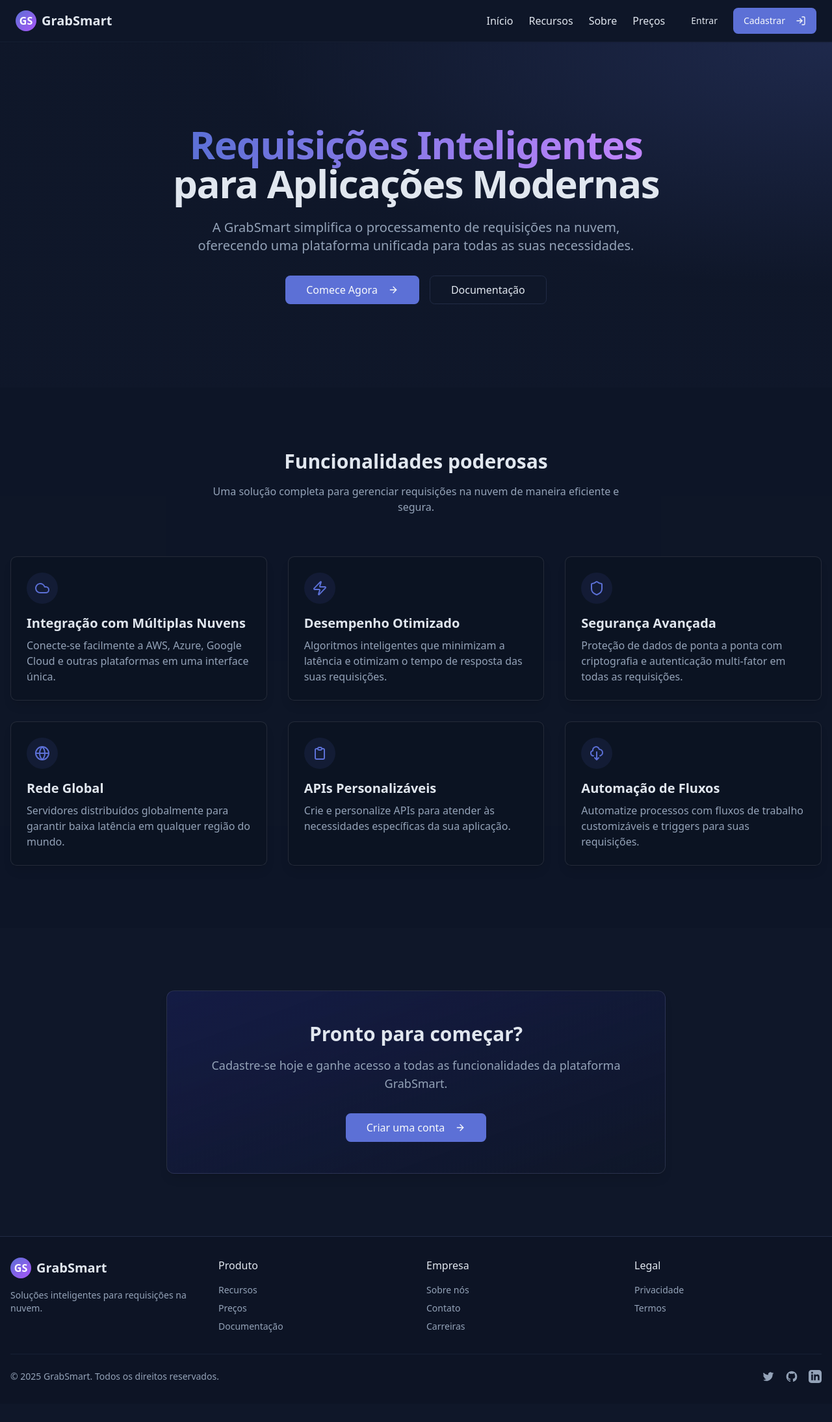
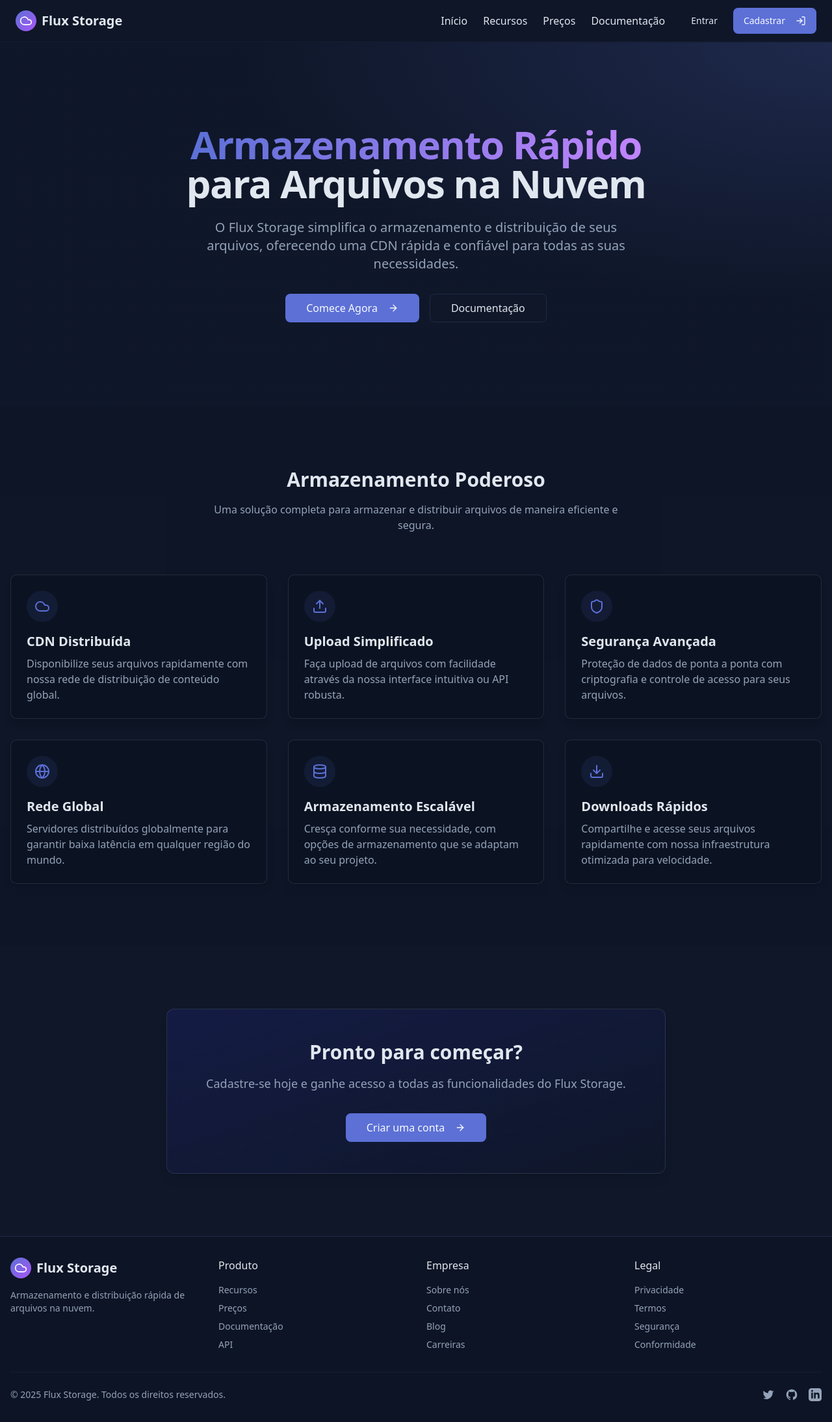
Before and after one commit to claudileij/grabspark-hub, a React (Vite) app: page / in a window 1280 px wide. Shown: the whole page at 65% size. Before the commit the page ends 2160 px from the top, so only its background shows below. Built offline with nearby package versions, Linux system fonts and the light colour scheme.

Commit message:
Rename project to Flux Storage
Update the website to reflect the new CDN and File Hosting focus.

```diff
--- a/index.html
+++ b/index.html
@@ -4,17 +4,17 @@
   <head>
     <meta charset="UTF-8" />
     <meta name="viewport" content="width=device-width, initial-scale=1.0" />
-    <title>GrabSmart - Requisições Inteligentes na Nuvem</title>
-    <meta name="description" content="GrabSmart - Plataforma para gerenciamento eficiente de requisições na nuvem" />
-    <meta name="author" content="GrabSmart" />
+    <title>Flux Storage - Armazenamento e CDN para seus arquivos</title>
+    <meta name="description" content="Flux Storage - Plataforma para armazenamento e distribuição rápida de arquivos na nuvem" />
+    <meta name="author" content="Flux Storage" />
 
-    <meta property="og:title" content="GrabSmart - Requisições Inteligentes na Nuvem" />
-    <meta property="og:description" content="Plataforma para gerenciamento eficiente de requisições na nuvem" />
+    <meta property="og:title" content="Flux Storage - Armazenamento e CDN para seus arquivos" />
+    <meta property="og:description" content="Plataforma para armazenamento e distribuição rápida de arquivos na nuvem" />
     <meta property="og:type" content="website" />
     <meta property="og:image" content="https://lovable.dev/opengraph-image-p98pqg.png" />
 
     <meta name="twitter:card" content="summary_large_image" />
-    <meta name="twitter:site" content="@grabsmart" />
+    <meta name="twitter:site" content="@fluxstorage" />
     <meta name="twitter:image" content="https://lovable.dev/opengraph-image-p98pqg.png" />
 
     <link rel="preconnect" href="https://fonts.googleapis.com">
--- a/src/components/Footer.tsx
+++ b/src/components/Footer.tsx
@@ -1,5 +1,6 @@
 
 import { Link } from "react-router-dom";
+import { Cloud } from "lucide-react";
 
 const Footer = () => {
   return (
@@ -9,12 +10,12 @@ const Footer = () => {
           <div className="space-y-4">
             <div className="flex items-center space-x-2">
               <div className="w-8 h-8 rounded-full bg-gradient-to-br from-primary to-purple-500 flex items-center justify-center">
-                <span className="font-bold text-white">GS</span>
+                <Cloud className="w-5 h-5 text-white" />
               </div>
-              <span className="text-xl font-semibold text-foreground">GrabSmart</span>
+              <span className="text-xl font-semibold text-foreground">Flux Storage</span>
             </div>
             <p className="text-muted-foreground text-sm">
-              Soluções inteligentes para requisições na nuvem.
+              Armazenamento e distribuição rápida de arquivos na nuvem.
             </p>
           </div>
 
@@ -36,6 +37,11 @@ const Footer = () => {
                   Documentação
                 </Link>
               </li>
+              <li>
+                <Link to="/api" className="text-muted-foreground hover:text-primary transition-colors">
+                  API
+                </Link>
+              </li>
             </ul>
           </div>
 
@@ -50,6 +56,11 @@ const Footer = () => {
               <li>
                 <Link to="/contact" className="text-muted-foreground hover:text-primary transition-colors">
                   Contato
+                </Link>
+              </li>
+              <li>
+                <Link to="/blog" className="text-muted-foreground hover:text-primary transition-colors">
+                  Blog
                 </Link>
               </li>
               <li>
@@ -73,13 +84,23 @@ const Footer = () => {
                   Termos
                 </Link>
               </li>
+              <li>
+                <Link to="/security" className="text-muted-foreground hover:text-primary transition-colors">
+                  Segurança
+                </Link>
+              </li>
+              <li>
+                <Link to="/compliance" className="text-muted-foreground hover:text-primary transition-colors">
+                  Conformidade
+                </Link>
+              </li>
             </ul>
           </div>
         </div>
 
         <div className="border-t border-border/50 mt-8 pt-6 flex flex-col md:flex-row justify-between items-center">
           <p className="text-sm text-muted-foreground">
-            &copy; {new Date().getFullYear()} GrabSmart. Todos os direitos reservados.
+            &copy; {new Date().getFullYear()} Flux Storage. Todos os direitos reservados.
           </p>
           <div className="flex space-x-4 mt-4 md:mt-0">
             <a href="#" className="text-muted-foreground hover:text-primary">
--- a/src/components/Navbar.tsx
+++ b/src/components/Navbar.tsx
@@ -2,7 +2,7 @@
 import { useState } from "react";
 import { Link } from "react-router-dom";
 import { Button } from "@/components/ui/button";
-import { Menu, X, LogIn } from "lucide-react";
+import { Menu, X, LogIn, Cloud } from "lucide-react";
 
 const Navbar = () => {
   const [isMenuOpen, setIsMenuOpen] = useState(false);
@@ -13,9 +13,9 @@ const Navbar = () => {
         <div className="flex items-center justify-between h-16">
           <Link to="/" className="flex items-center space-x-2">
             <div className="w-8 h-8 rounded-full bg-gradient-to-br from-primary to-purple-500 flex items-center justify-center">
-              <span className="font-bold text-white">GS</span>
+              <Cloud className="w-5 h-5 text-white" />
             </div>
-            <span className="text-xl font-semibold text-foreground">GrabSmart</span>
+            <span className="text-xl font-semibold text-foreground">Flux Storage</span>
           </Link>
 
           {/* Desktop navigation */}
@@ -26,11 +26,11 @@ const Navbar = () => {
             <Link to="/features" className="text-foreground hover:text-primary transition-colors">
               Recursos
             </Link>
-            <Link to="/about" className="text-foreground hover:text-primary transition-colors">
-              Sobre
-            </Link>
             <Link to="/pricing" className="text-foreground hover:text-primary transition-colors">
               Preços
+            </Link>
+            <Link to="/docs" className="text-foreground hover:text-primary transition-colors">
+              Documentação
             </Link>
             <div className="ml-4 flex items-center space-x-2">
               <Button asChild variant="ghost">
@@ -82,18 +82,18 @@ const Navbar = () => {
               Recursos
             </Link>
             <Link
-              to="/about"
-              className="block py-2 text-foreground hover:text-primary"
-              onClick={() => setIsMenuOpen(false)}
-            >
-              Sobre
-            </Link>
-            <Link
               to="/pricing"
               className="block py-2 text-foreground hover:text-primary"
               onClick={() => setIsMenuOpen(false)}
             >
               Preços
+            </Link>
+            <Link
+              to="/docs"
+              className="block py-2 text-foreground hover:text-primary"
+              onClick={() => setIsMenuOpen(false)}
+            >
+              Documentação
             </Link>
             <div className="pt-4 flex flex-col space-y-2">
               <Button asChild variant="outline">
--- a/src/pages/Index.tsx
+++ b/src/pages/Index.tsx
@@ -2,7 +2,7 @@
 import { Link } from "react-router-dom";
 import { Button } from "@/components/ui/button";
 import Layout from "@/components/Layout";
-import { ArrowRight, Cloud, Zap, Shield, Globe } from "lucide-react";
+import { ArrowRight, Cloud, Shield, Database, Globe, Upload, Download } from "lucide-react";
 
 const Index = () => {
   return (
@@ -13,11 +13,11 @@ const Index = () => {
         <div className="container mx-auto px-4 relative z-10">
           <div className="max-w-3xl mx-auto text-center">
             <h1 className="text-4xl md:text-6xl font-bold tracking-tight mb-6">
-              <span className="text-gradient">Requisições Inteligentes</span> para Aplicações Modernas
+              <span className="text-gradient">Armazenamento Rápido</span> para Arquivos na Nuvem
             </h1>
             <p className="text-xl text-muted-foreground mb-8 max-w-2xl mx-auto">
-              A GrabSmart simplifica o processamento de requisições na nuvem,
-              oferecendo uma plataforma unificada para todas as suas necessidades.
+              O Flux Storage simplifica o armazenamento e distribuição de seus arquivos,
+              oferecendo uma CDN rápida e confiável para todas as suas necessidades.
             </p>
             <div className="flex flex-col sm:flex-row gap-4 justify-center">
               <Button asChild size="lg" className="text-base">
@@ -38,9 +38,9 @@ const Index = () => {
       <section className="py-16 md:py-24 bg-card/30">
         <div className="container mx-auto px-4">
           <div className="text-center mb-16">
-            <h2 className="text-3xl font-bold mb-4">Funcionalidades poderosas</h2>
+            <h2 className="text-3xl font-bold mb-4">Armazenamento Poderoso</h2>
             <p className="text-muted-foreground max-w-2xl mx-auto">
-              Uma solução completa para gerenciar requisições na nuvem de maneira eficiente e segura.
+              Uma solução completa para armazenar e distribuir arquivos de maneira eficiente e segura.
             </p>
           </div>
 
@@ -50,20 +50,20 @@ const Index = () => {
               <div className="h-12 w-12 rounded-full bg-primary/10 flex items-center justify-center mb-4">
                 <Cloud className="h-6 w-6 text-primary" />
               </div>
-              <h3 className="text-xl font-semibold mb-2">Integração com Múltiplas Nuvens</h3>
+              <h3 className="text-xl font-semibold mb-2">CDN Distribuída</h3>
               <p className="text-muted-foreground">
-                Conecte-se facilmente a AWS, Azure, Google Cloud e outras plataformas em uma interface única.
+                Disponibilize seus arquivos rapidamente com nossa rede de distribuição de conteúdo global.
               </p>
             </div>
 
             {/* Feature 2 */}
             <div className="glass-card p-6 rounded-lg">
               <div className="h-12 w-12 rounded-full bg-primary/10 flex items-center justify-center mb-4">
-                <Zap className="h-6 w-6 text-primary" />
+                <Upload className="h-6 w-6 text-primary" />
               </div>
-              <h3 className="text-xl font-semibold mb-2">Desempenho Otimizado</h3>
+              <h3 className="text-xl font-semibold mb-2">Upload Simplificado</h3>
               <p className="text-muted-foreground">
-                Algoritmos inteligentes que minimizam a latência e otimizam o tempo de resposta das suas requisições.
+                Faça upload de arquivos com facilidade através da nossa interface intuitiva ou API robusta.
               </p>
             </div>
 
@@ -74,7 +74,7 @@ const Index = () => {
               </div>
               <h3 className="text-xl font-semibold mb-2">Segurança Avançada</h3>
               <p className="text-muted-foreground">
-                Proteção de dados de ponta a ponta com criptografia e autenticação multi-fator em todas as requisições.
+                Proteção de dados de ponta a ponta com criptografia e controle de acesso para seus arquivos.
               </p>
             </div>
 
@@ -92,26 +92,22 @@ const Index = () => {
             {/* Feature 5 */}
             <div className="glass-card p-6 rounded-lg">
               <div className="h-12 w-12 rounded-full bg-primary/10 flex items-center justify-center mb-4">
-                <svg className="h-6 w-6 text-primary" fill="none" viewBox="0 0 24 24" stroke="currentColor">
-                  <path strokeLinecap="round" strokeLinejoin="round" strokeWidth={2} d="M9 5H7a2 2 0 00-2 2v12a2 2 0 002 2h10a2 2 0 002-2V7a2 2 0 00-2-2h-2M9 5a2 2 0 002 2h2a2 2 0 002-2M9 5a2 2 0 012-2h2a2 2 0 012 2" />
-                </svg>
+                <Database className="h-6 w-6 text-primary" />
               </div>
-              <h3 className="text-xl font-semibold mb-2">APIs Personalizáveis</h3>
+              <h3 className="text-xl font-semibold mb-2">Armazenamento Escalável</h3>
               <p className="text-muted-foreground">
-                Crie e personalize APIs para atender às necessidades específicas da sua aplicação.
+                Cresça conforme sua necessidade, com opções de armazenamento que se adaptam ao seu projeto.
               </p>
             </div>
 
             {/* Feature 6 */}
             <div className="glass-card p-6 rounded-lg">
               <div className="h-12 w-12 rounded-full bg-primary/10 flex items-center justify-center mb-4">
-                <svg className="h-6 w-6 text-primary" fill="none" viewBox="0 0 24 24" stroke="currentColor">
-                  <path strokeLinecap="round" strokeLinejoin="round" strokeWidth={2} d="M7 16a4 4 0 01-.88-7.903A5 5 0 1115.9 6L16 6a5 5 0 011 9.9M9 19l3 3m0 0l3-3m-3 3V10" />
-                </svg>
+                <Download className="h-6 w-6 text-primary" />
               </div>
-              <h3 className="text-xl font-semibold mb-2">Automação de Fluxos</h3>
+              <h3 className="text-xl font-semibold mb-2">Downloads Rápidos</h3>
               <p className="text-muted-foreground">
-                Automatize processos com fluxos de trabalho customizáveis e triggers para suas requisições.
+                Compartilhe e acesse seus arquivos rapidamente com nossa infraestrutura otimizada para velocidade.
               </p>
             </div>
           </div>
@@ -124,7 +120,7 @@ const Index = () => {
           <div className="max-w-3xl mx-auto text-center glass-card p-8 md:p-12 rounded-xl bg-gradient-to-br from-accent/40 to-background">
             <h2 className="text-3xl font-bold mb-4">Pronto para começar?</h2>
             <p className="text-lg text-muted-foreground mb-8">
-              Cadastre-se hoje e ganhe acesso a todas as funcionalidades da plataforma GrabSmart.
+              Cadastre-se hoje e ganhe acesso a todas as funcionalidades do Flux Storage.
             </p>
             <Button asChild size="lg" className="text-base">
               <Link to="/register">
--- a/src/services/apiClient.ts
+++ b/src/services/apiClient.ts
@@ -32,53 +32,53 @@ const apiClientImpl: ApiClient = {
    * Realiza uma requisição GET
    */
   async get<T>(endpoint: string, options?: FetchOptions): Promise<T> {
-    return this.request(endpoint, {
+    return this.request<T>(endpoint, {
       ...options,
       method: "GET",
-    }) as Promise<T>;
+    });
   },
 
   /**
    * Realiza uma requisição POST
    */
   async post<T>(endpoint: string, data?: any, options?: FetchOptions): Promise<T> {
-    return this.request(endpoint, {
+    return this.request<T>(endpoint, {
       ...options,
       method: "POST",
       body: data ? JSON.stringify(data) : undefined,
-    }) as Promise<T>;
+    });
   },
 
   /**
    * Realiza uma requisição PUT
    */
   async put<T>(endpoint: string, data?: any, options?: FetchOptions): Promise<T> {
-    return this.request(endpoint, {
+    return this.request<T>(endpoint, {
       ...options,
       method: "PUT",
       body: data ? JSON.stringify(data) : undefined,
-    }) as Promise<T>;
+    });
   },
 
   /**
    * Realiza uma requisição PATCH
    */
   async patch<T>(endpoint: string, data?: any, options?: FetchOptions): Promise<T> {
-    return this.request(endpoint, {
+    return this.request<T>(endpoint, {
       ...options,
       method: "PATCH",
       body: data ? JSON.stringify(data) : undefined,
-    }) as Promise<T>;
+    });
   },
 
   /**
    * Realiza uma requisição DELETE
    */
   async delete<T>(endpoint: string, options?: FetchOptions): Promise<T> {
-    return this.request(endpoint, {
+    return this.request<T>(endpoint, {
       ...options,
       method: "DELETE",
-    }) as Promise<T>;
+    });
   },
 
   /**
```
